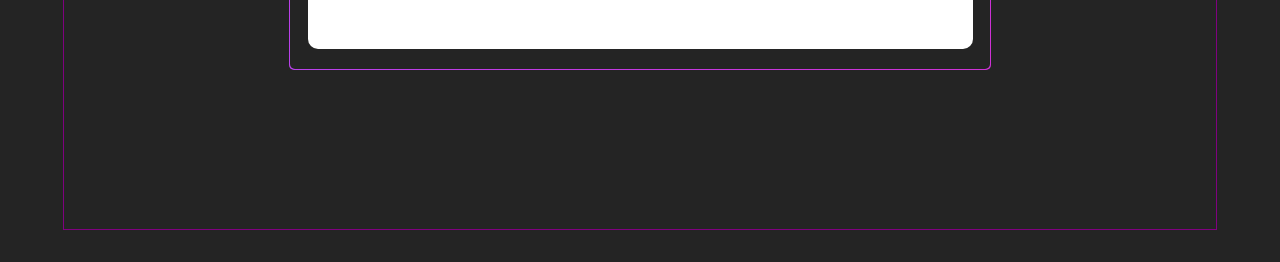
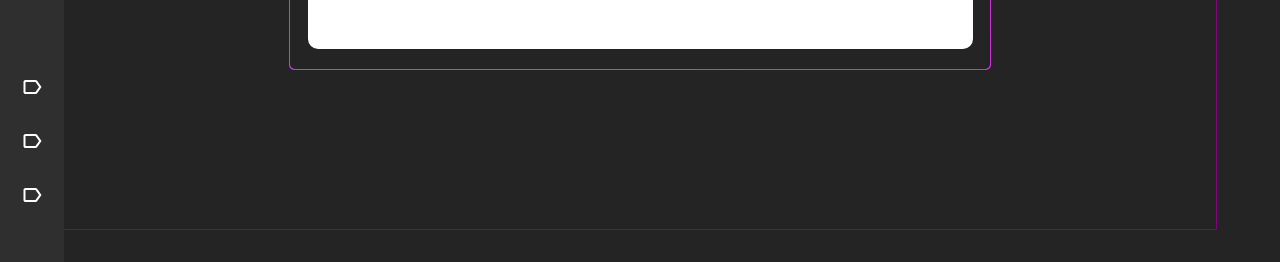
Before and after one commit to JlordS32/TDL-App, a React (Vite) app: page / in a window 1280 px wide. Shown: the part 249-511 px from the top of the page. Built offline with nearby package versions, Linux system fonts and the light colour scheme; a web font is replaced by a local one.

Commit message:
updated css

```diff
--- a/src/components/App.jsx
+++ b/src/components/App.jsx
@@ -35,8 +35,8 @@ const App = () => {
          <div className='app'>
             <Header toggle={() => setToggleNav(toggleNav ? false : true)}/>
             {/* Main Home */}
-            <div className='home-container'>
-               {toggleNav && <Nav />}
+            <div className='home-container' red>
+               <Nav />
                <Search />
                <Todo/>
                {modalOpen && (
```
